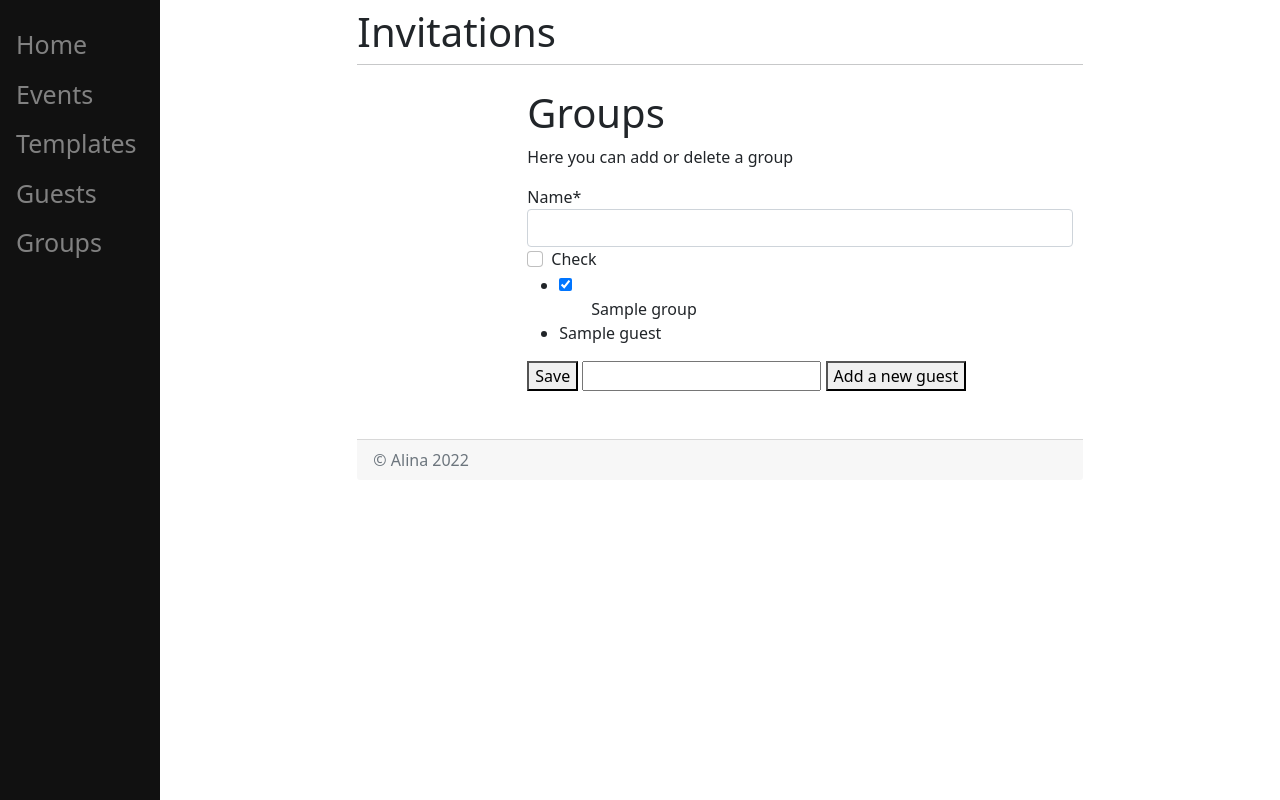
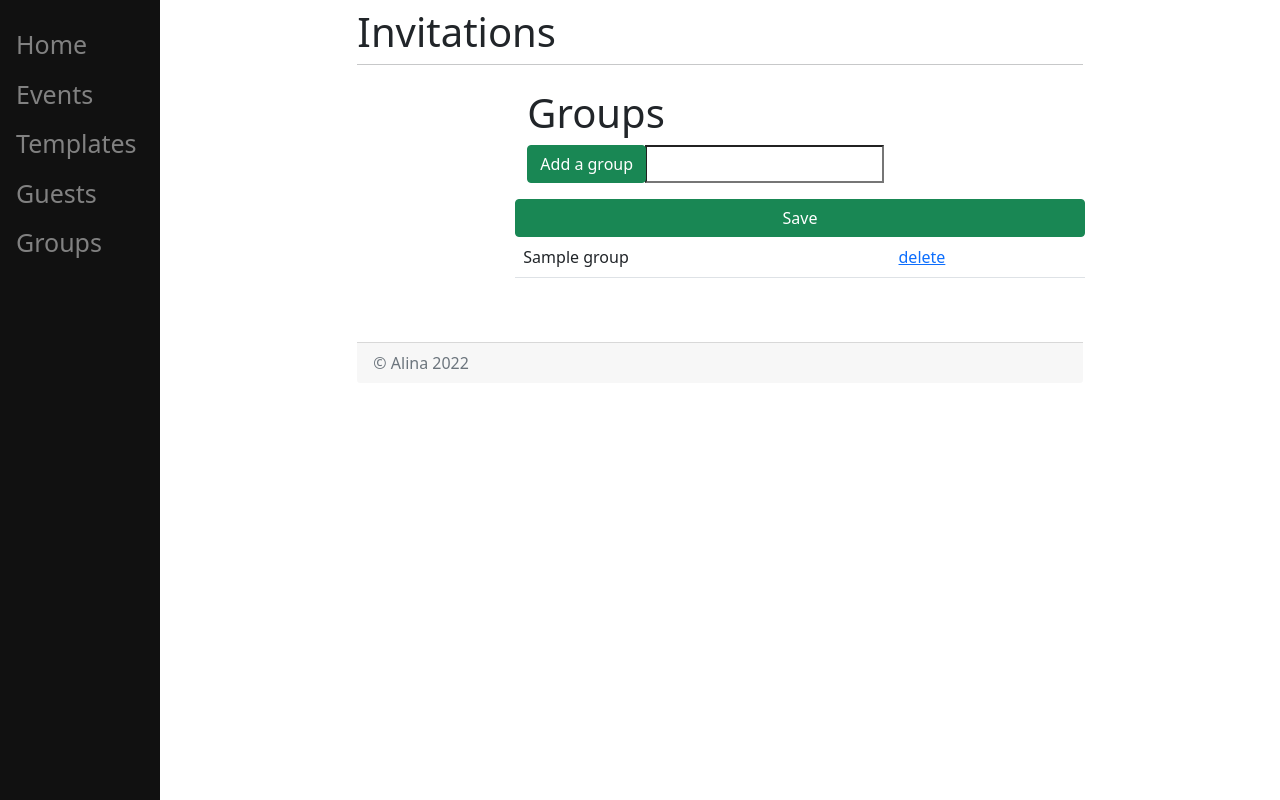
Before and after one commit to alinakonysheva/invitations, a Django app: template templates/invitations/groups.html in a window 1280 px wide. Run offline with Django 4.2, Linux system fonts and the light colour scheme; a user stored in the database is signed in; the template is opened without the code that fills it: values that come from a table or form of the project are taken from there, most other values are stand-ins (such as "Sample title", 1, 10 or a date in 2020); some libraries are stand-ins or nearby versions.

Commit message:
started templates

```diff
--- a/invitations/models.py
+++ b/invitations/models.py
@@ -1,12 +1,14 @@
 from django.db import models
+from django.contrib.auth.models import User
 
 
 class Group(models.Model):
     name = models.CharField(max_length=200)
+    #user = models.ForeignKey(User, on_delete=models.CASCADE, related_name="group", null=True)
 
     def __str__(self):
         return self.name
-
+# итерироваться по группам надо будет так for group in user.group.all
 
 class Guest(models.Model):
     group = models.ForeignKey(Group, on_delete=models.CASCADE)
@@ -28,6 +30,7 @@ class Event(models.Model):
     group = models.ForeignKey(Group, on_delete=models.CASCADE)
     template = models.ForeignKey(Template, on_delete=models.CASCADE)
     name = models.CharField(max_length=200)
+    #user = models.ForeignKey(User, on_delete=models.CASCADE, related_name="event", null=True)
 
     def __str__(self):
         return self.name
--- a/templates/invitations/groups.html
+++ b/templates/invitations/groups.html
@@ -1,31 +1,34 @@
 {% extends 'invitations/home.html' %}
 {% block title %}<title>Groups</title>{% endblock %}
-{% load crispy_forms_tags %}
+
 {% block content %}
 
     <h1>Groups</h1>
-    <p>Here you can add or delete a group</p>
 
-    <form method="POST" action="#">
-        {% csrf_token %}
-        {{ form|crispy}}
+		<div class="input-group mb-3">
+			<div class="input-group-prepend">
+				<button type="submit" name="newGroup" value="newGroup" class="btn btn-success">Add a group</button>
+			</div>
+			<input type="text" name="new">
+		</div>
+
+		<button type="submit" name="save" value="save" class="btn btn-success">Save</button>
+
         {% if groups %}
-            <ul>
-                {% for group in groups %}
-                    <li><input type="checkbox" value="clicked" name="c{{item.id}}}}" checked>
-                        <ul>{{ group.name }}</ul>
-                        {% for guest in  group.guest_set.all %}
-                            <li>{{ guest.name }}</li>
-                        {% endfor %}
-
-                    </ul>
-                {% endfor %}
-
+            {% for group in groups %}
+                <table class="table">
+                    <tbody>
+                    <tr>
+                        <td>{{ group.name }}</td>
+                        <td><a href="#">delete</a></td>
+                    </tr>
+                    </tbody>
+                </table>
+            {% endfor %}
         {% else %}
             <dev><p> You have no groups </p></dev>
         {% endif %}
-        <button type="submit" name="save_guest"> Save </button>
-        <input type="text" name="new">
-        <button type="submit" name="save"> Add a new guest </button>
-    </form>
+
+
+
 {% endblock %}
--- a/templates/invitations/home.html
+++ b/templates/invitations/home.html
@@ -1,4 +1,12 @@
 {% extends 'invitations/base.html' %}
 {% block content %}
-
+    <h3>Create Page</h3>
+     <form method="post" action="/create/" class="form-group">
+         {% csrf_token %}
+         <div class="input-group mb-3">
+             <div class="input-group-prepend">
+                 <button type="submit" name="save" class="btn btn-success">Create New</button>
+             </div>{{form.name}}
+         </div>
+    </form>
 {% endblock %}
```
Also changed, not shown: db.sqlite3.
